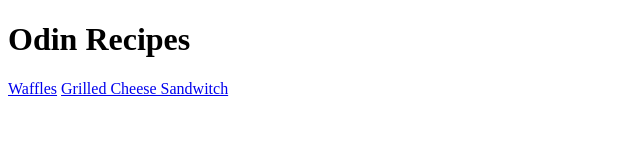
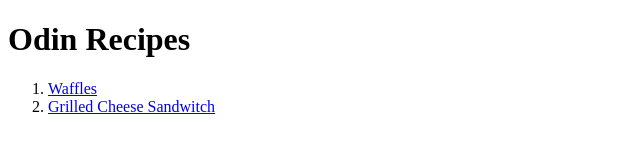
Before and after one commit to VJagiasi/odin-recipes, a plain HTML site: page index.html in a window 1280 px wide. Shown: the whole page, without its empty margins (0-640 px from the left). Drawn offline with Linux system fonts and the light colour scheme.

Commit message:
Fixed ordering of recipes

```diff
--- a/index.html
+++ b/index.html
@@ -8,7 +8,11 @@
 </head>
 <body>
     <h1>Odin Recipes</h1>
-    <a href="recipes/waffles.html">Waffles</a>
-    <a href="recipes/grilled_cheese_sandwitch.html">Grilled Cheese Sandwitch</a>
+    <ol>
+        <li><a href="recipes/waffles.html">Waffles</a></li>
+        <li><a href="recipes/grilled_cheese_sandwitch.html">Grilled Cheese Sandwitch</a></li>
+    </ol>
+
+
 </body>
 </html>
```
